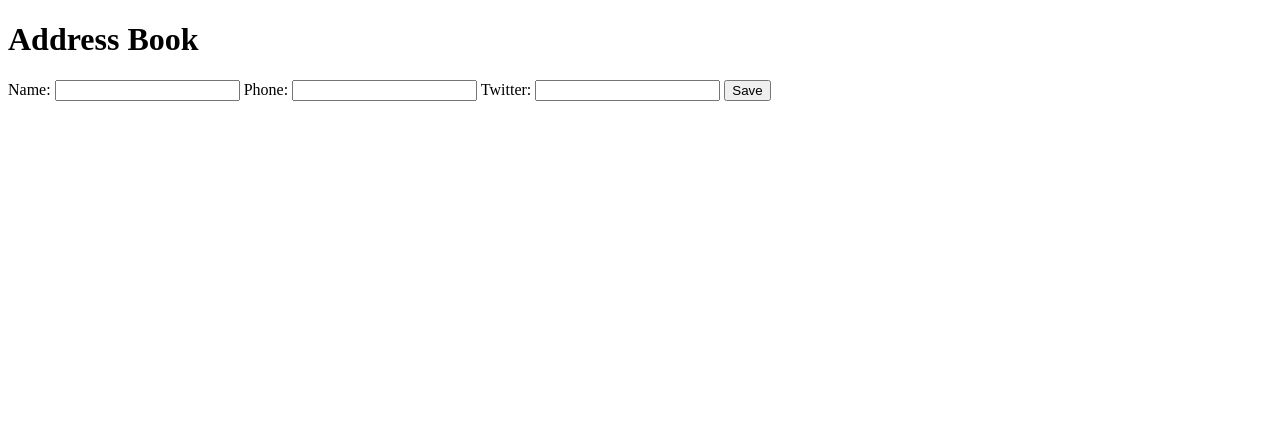
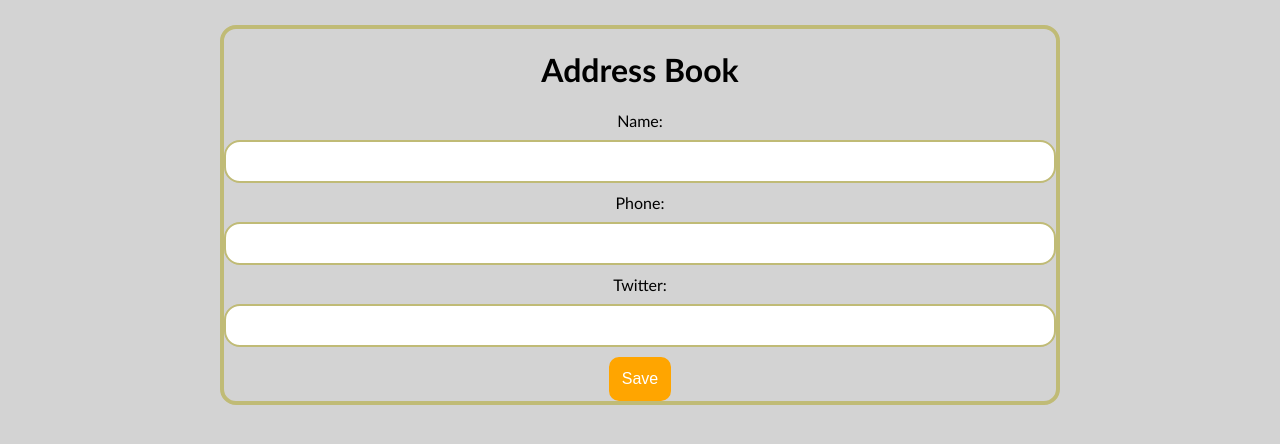
Before and after one commit to elvitak/address_book_challenge_november, a website: page src/index.html in a window 1280 px wide. Drawn offline with Linux system fonts and the light colour scheme.

Commit message:
add minimum styling AKA not priorityzing style

```diff
--- a/src/index.html
+++ b/src/index.html
@@ -4,6 +4,7 @@
     <meta charset="UTF-8" />
     <meta http-equiv="X-UA-Compatible" content="IE=edge" />
     <meta name="viewport" content="width=device-width, initial-scale=1.0" />
+    <link rel="stylesheet" href="style.css" />
     <title>Address Book</title>
   </head>
   <body>
--- /dev/null
+++ b/src/style.css
@@ -0,0 +1,33 @@
+body {
+  font-family: "Trebuchet MS", "Lucida Sans Unicode", "Lucida Grande",
+    "Lucida Sans", Arial, sans-serif;
+  background-color: lightgray;
+  margin: auto;
+  margin-top: 25px;
+  width: 65%;
+  border: 4px solid rgb(192, 187, 118);
+  border-radius: 16px;
+  text-align: center;
+}
+
+input[type="text"] {
+  width: 100%;
+  padding: 12px 1px;
+  margin: 10px 0;
+  display: inline-block;
+  border: 2px solid rgb(192, 187, 118);
+  border-radius: 16px;
+  box-sizing: border-box;
+}
+
+input[type="submit"] {
+  background-color: orange;
+  border: solid orange;
+  color: white;
+  padding: 10px;
+  text-align: center;
+  text-decoration: none;
+  display: inline-block;
+  font-size: 16px;
+  border-radius: 10px;
+}
```
